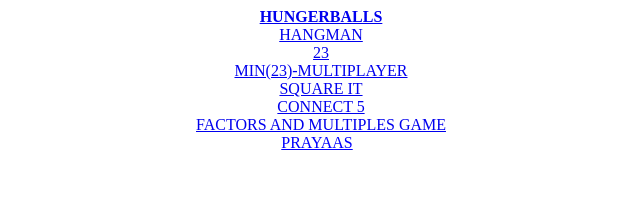
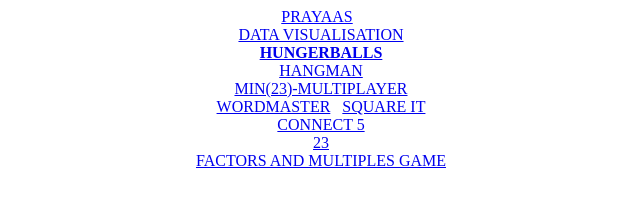
Before and after one commit to aedorado/aedorado.github.io, a plain HTML site: page index.html in a window 1280 px wide. Shown: the whole page, without its empty margins (319-959 px from the left). Drawn offline with Linux system fonts and the light colour scheme.

Commit message:
Added wordmaster.

```diff
--- a/index.html
+++ b/index.html
@@ -8,15 +8,18 @@
 
 <center>
 
+<a href="https://prayaas.iiita.ac.in" style="color:blue">PRAYAAS<a><br>
+<a href="https://prayaas.iiita.ac.in/visual.php">DATA VISUALISATION</a><br>
 <a href="hungerballs-master/"><b>HUNGERBALLS</b></a><br>
 <a href="https://hman-aedorado.rhcloud.com/">HANGMAN</a><br>
-<a href="23-master/">23</a><br>
 <a href="http://23-aedorado.rhcloud.com/">MIN(23)-MULTIPLAYER</a><br>
+<a href="http://wmas-aedorado.rhcloud.com/">WORDMASTER</a>
 <a href="square-it-master/">SQUARE IT</a><br>
 <a href="connect5-master/">CONNECT 5</a><br>
+<a href="23-master/">23</a><br>
 <a href="factors-and-multiples-game-II-master/">FACTORS AND MULTIPLES GAME</a><br>
-<!-- <a href="wordmaster-master/">WORDMASTER</a> -->
-<a href="https://prayaas.iiita.ac.in" style="color:blue">PRAYAAS<a><br>
+
+
 </center>
 
 <script src="analytics.js"></script>
```
